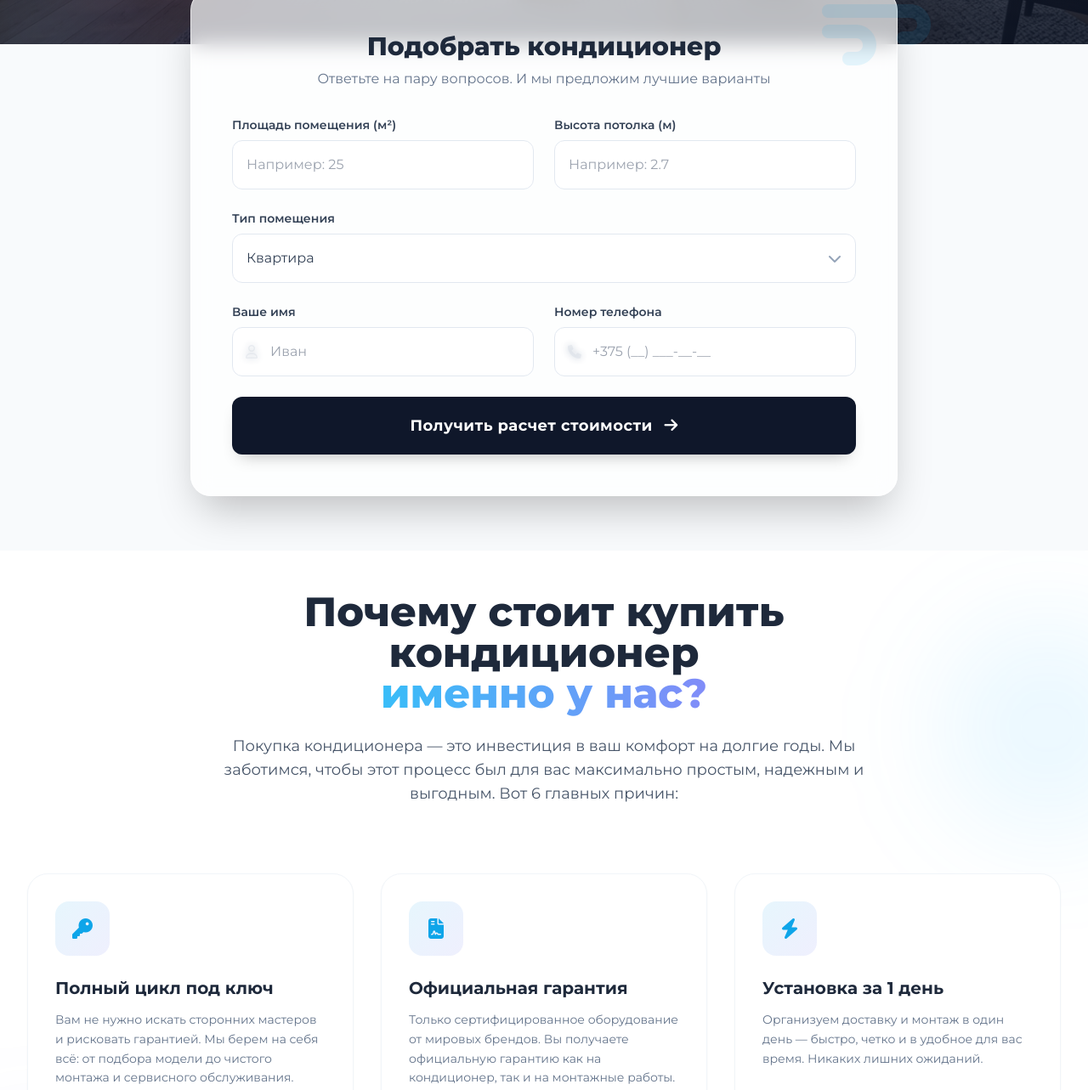
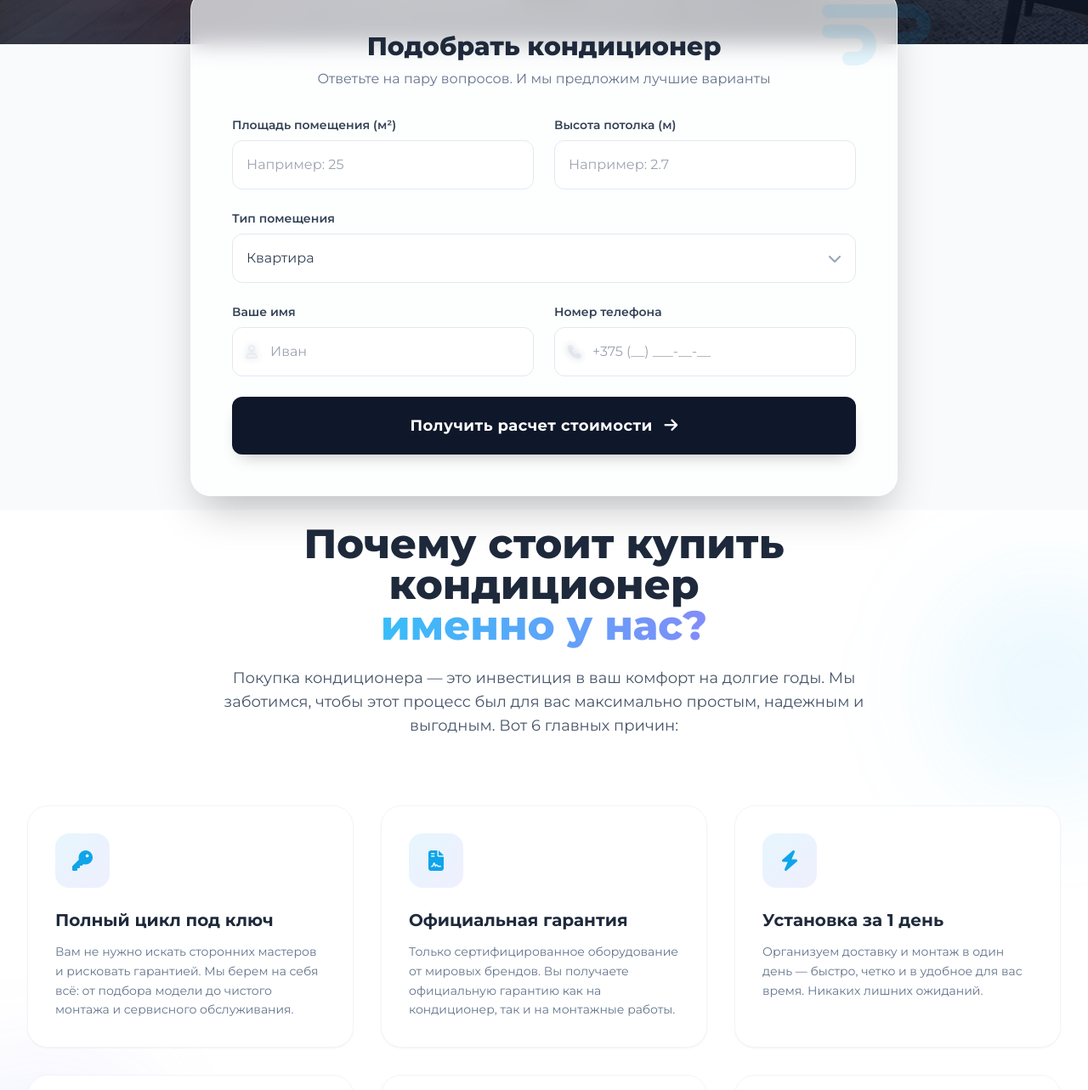
Before and after one commit to yaroslavkiri4ykknifhit-max/cond, a website: page index.html in a window 1280 px wide. Shown: the part 752-2035 px from the top of the page at 85% size. Drawn offline with nearby package versions, Linux system fonts and the light colour scheme.

Commit message:
Decrease spacing between quiz and advantages section

```diff
--- a/index.html
+++ b/index.html
@@ -163,7 +163,7 @@
     </section>
 
     <!-- Quiz / Form Section -->
-    <section id="quiz" class="py-16 bg-slate-50 relative">
+    <section id="quiz" class="pt-16 pb-4 bg-slate-50 relative">
         <div class="max-w-4xl mx-auto px-4 sm:px-6 lg:px-8">
             <div class="glass-card rounded-3xl shadow-2xl p-8 lg:p-12 -mt-32 relative z-20 border border-white/60" data-aos="fade-up" data-aos-duration="1000">
 
@@ -228,7 +228,7 @@
     </section>
 
     <!-- Advantages -->
-    <section id="advantages" class="py-12 bg-white relative overflow-hidden">
+    <section id="advantages" class="pt-4 pb-12 bg-white relative overflow-hidden">
         <!-- Decoration -->
         <div class="absolute -right-20 top-20 w-64 h-64 bg-accent/10 rounded-full blur-3xl"></div>
         <div class="absolute -left-20 bottom-20 w-64 h-64 bg-indigo-500/10 rounded-full blur-3xl"></div>
```
